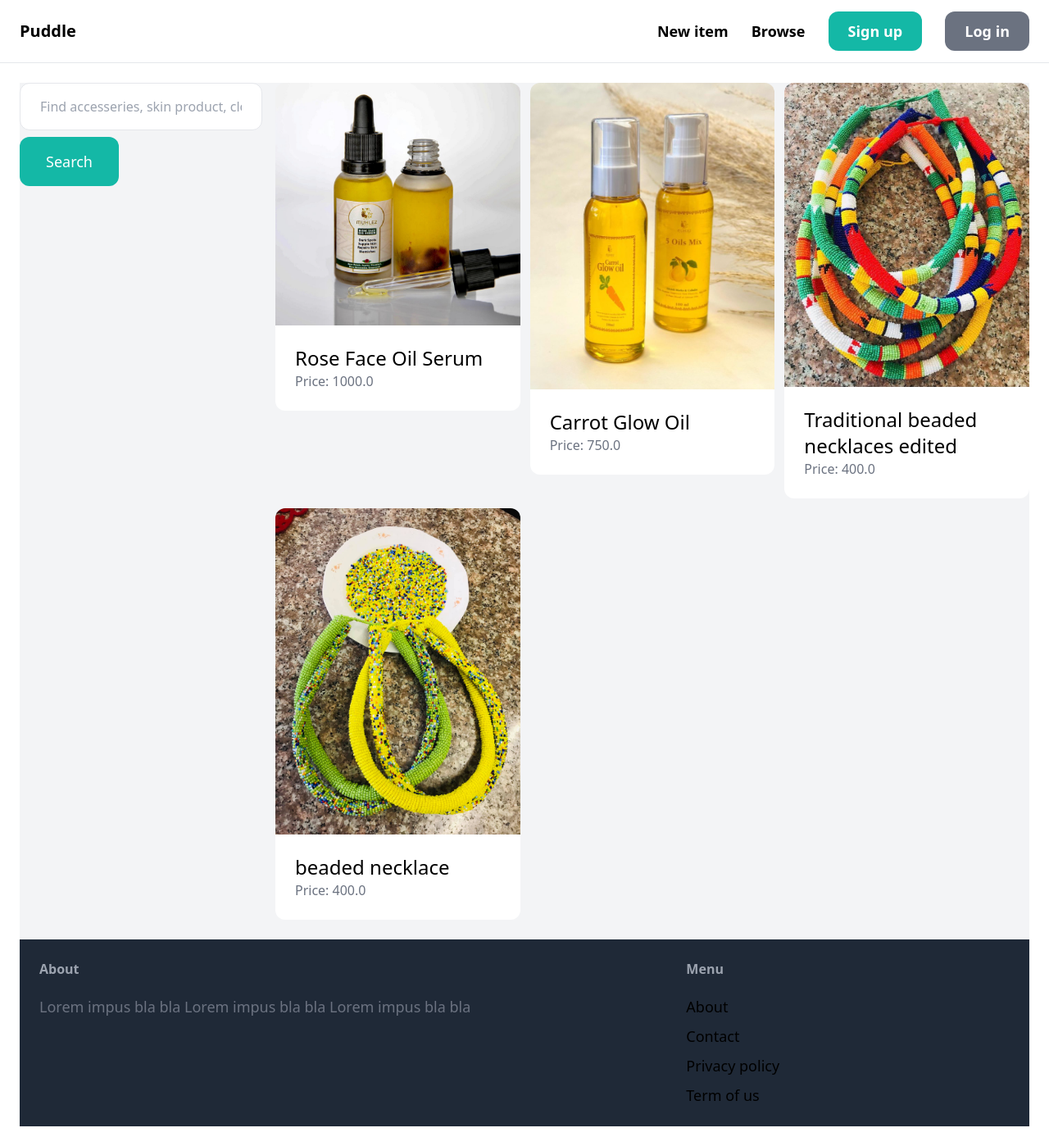
After one commit to spheleleMakau/Online-Market-Django-App, a Django app: page /items/ in a window 1280 px wide. The commit adds this page. Shown: the whole page at 82% size. Run offline with Django 5.2, Linux system fonts and the light colour scheme; data comes from the database, SQL or seed files in the repository; both versions use the stored data as it was after the commit; some libraries are stand-ins or nearby versions.

Commit message:
added a side bar for searching for items

```diff
--- a/puddle/item/urls.py
+++ b/puddle/item/urls.py
@@ -5,6 +5,7 @@ app_name = 'item'
 
 urlpatterns = [
     path('new/', views.new, name='new'),
+     path('', views.browse, name='browse'),
 
     path('<int:pk>/', views.details, name='detail'),
     path('<int:pk>/delete/', views.delete, name='delete'),
--- a/puddle/item/views.py
+++ b/puddle/item/views.py
@@ -4,6 +4,13 @@ from django.contrib.auth.decorators import login_required
 from .forms import NewItemForm, EditItemForm
 
 # Create your views here.
+def browse(request):
+    items = Item.objects.filter(is_sold=False)
+    return render(request, 'item/browse.html',{
+        'items':items
+    })
+
+
 def details(request,pk):
     item = get_object_or_404(Item,pk=pk)
     related_items = Item.objects.filter(category=item.category, is_sold=False).exclude(pk=pk)[0:3]
--- a/puddle/templates/core/base.html
+++ b/puddle/templates/core/base.html
@@ -15,7 +15,7 @@
 {% comment %} automatically make space between each items  {% endcomment %}
         <div class="space-x-6">
             <a href="{% url 'item:new' %}" class="text-lg font-semibold hover:text-gray-500">New item</a>
-            <a href="#" class="text-lg font-semibold hover:text-gray-500">Browse</a>
+            <a href="{% url 'item:browse' %}" class="text-lg font-semibold hover:text-gray-500">Browse</a>
 
 
             {% if request.user.is_authenticated %}
--- /dev/null
+++ b/puddle/templates/item/browse.html
@@ -0,0 +1,34 @@
+{% extends "core/base.html" %}
+
+{% block title %}Search{% endblock  %}
+
+{% block content %}
+    <div class=" pb-6 grid grid-cols-4 gap-4 bg-gray-100">
+        <div class="col-span-1">
+            <form method="get" action="{% url 'item:browse'%}">
+                <input name="query" class="w-full py-4 px-6 border rounded-xl" type="text" value="{{query}}"placeholder="Find accesseries, skin product, clothes....">
+                <button class="mt-2 py-4 px-8 text-lg bg-teal-500 text-white rounded-xl">Search</button>
+            </form>
+
+        </div>
+
+        <div class="col-span-3">
+            <div class="grid grid-cols-3 gap-3">
+                {% for item in items%}
+                    <div>
+                        <a href="{% url 'item:detail' item.id %}">
+                            <div>
+                                <img src="{{ item.image.url}}" class="rounded-t-xl">
+                            </div>
+
+                            <div class="p-6 bg-white rounded-b-xl">
+                                <h2 class="text-2xl">{{item.name}}</h2>
+                                <p class='text-gray-500'>Price: {{item.price}}</p>
+
+                            </div>
+                        </a>
+                    </div>
+            {% endfor %}
+        </div>
+    </div>
+{%endblock%}
```
Also changed, not shown: puddle/db.sqlite3, puddle/media/item_images/82149116_10158075301142853_6714603273287892992_n_UvODWRV.jpg (added).
